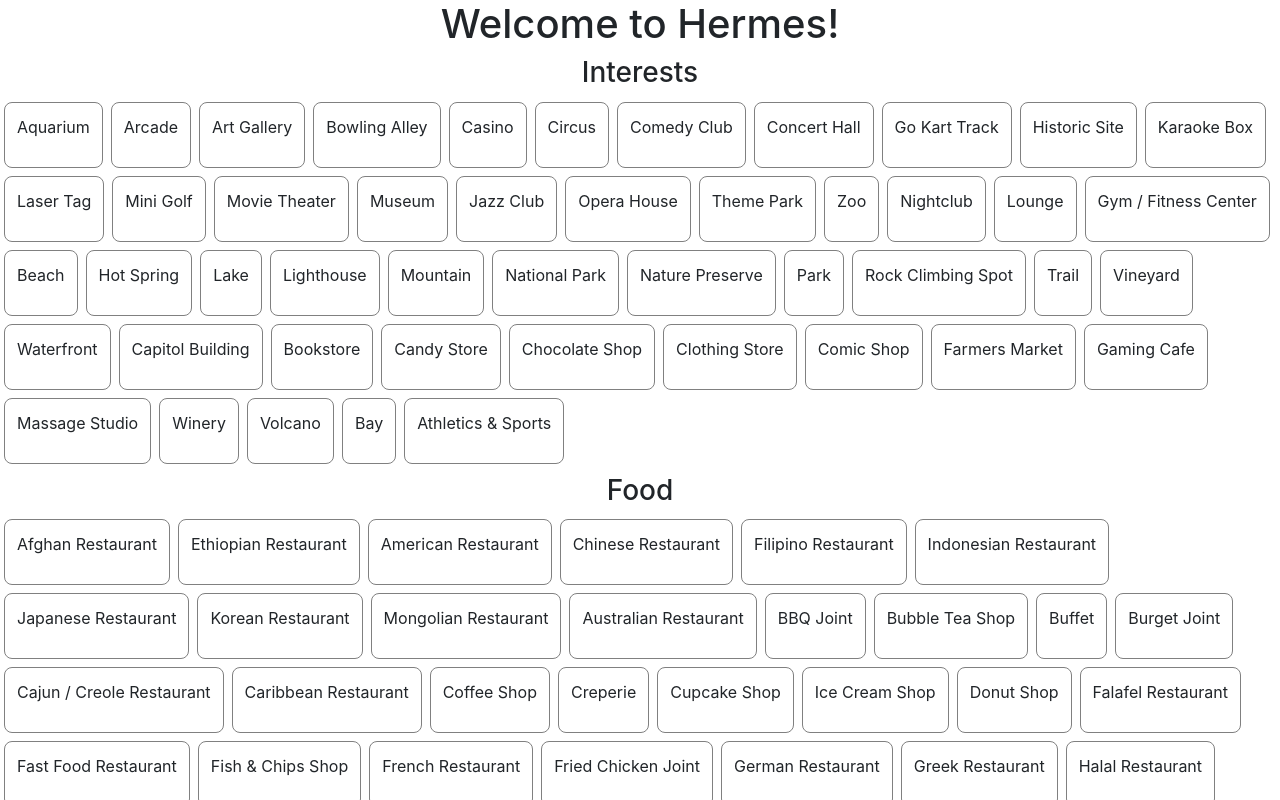
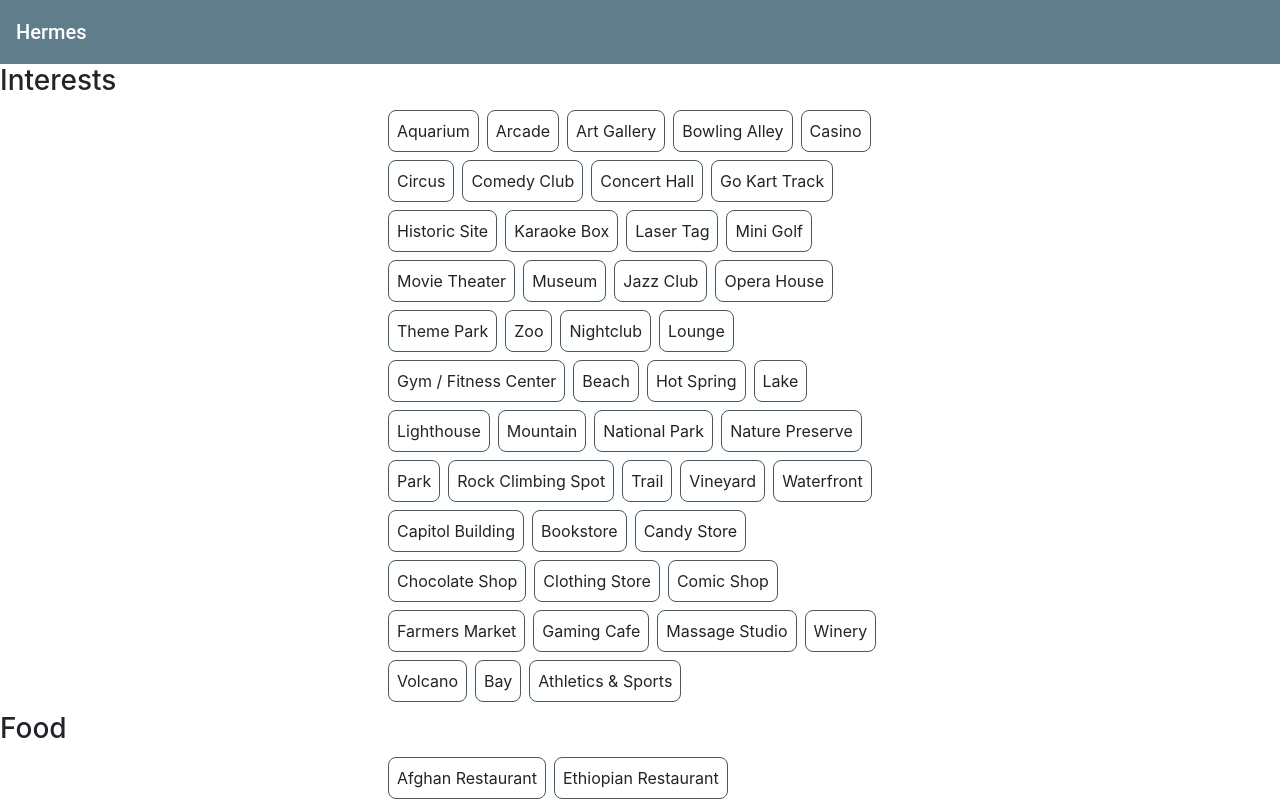
Before and after one commit to shreyajn/Hermes, an Angular app: page / in a window 1280 px wide. Shown: the top 800 px of the page. Built offline with nearby package versions, Linux system fonts and the light colour scheme.

Commit message:
better ui

```diff
--- a/package.json
+++ b/package.json
@@ -11,12 +11,14 @@
   },
   "private": true,
   "dependencies": {
-    "@angular/animations": "^6.0.3",
+    "@angular/animations": "^6.0.9",
+    "@angular/cdk": "^6.4.0",
     "@angular/common": "^6.0.3",
     "@angular/compiler": "^6.0.3",
     "@angular/core": "^6.0.3",
     "@angular/forms": "^6.0.3",
     "@angular/http": "^6.0.3",
+    "@angular/material": "^6.4.0",
     "@angular/platform-browser": "^6.0.3",
     "@angular/platform-browser-dynamic": "^6.0.3",
     "@angular/router": "^6.0.3",
--- a/src/app/app.component.html
+++ b/src/app/app.component.html
@@ -1,7 +1,10 @@
 <!--The content below is only a placeholder and can be replaced.-->
 <div style="text-align:center">
-  <h1>
-    Welcome to {{ title }}!
-  </h1>
+
+
+<mat-toolbar color="primary" style="background-color:#607D8B;">
+  <span>Hermes</span>
+</mat-toolbar>
+
   <app-interests-page></app-interests-page>
 </div>
--- a/src/app/app.module.ts
+++ b/src/app/app.module.ts
@@ -4,6 +4,8 @@
 
 import { AppComponent } from './app.component';
 import { InterestsPageComponent } from './interests-page/interests-page.component';
+import {MatToolbarModule} from '@angular/material/toolbar';
+
 
 @NgModule({
   declarations: [
@@ -12,7 +14,8 @@
   ],
   imports: [
     BrowserModule,
-    FormsModule
+    FormsModule,
+    MatToolbarModule
   ],
   providers: [],
   bootstrap: [AppComponent]
--- a/src/app/interests-page/interests-page.component.css
+++ b/src/app/interests-page/interests-page.component.css
@@ -7,7 +7,8 @@
 }
 
 .select {
-	border:1px solid grey;
+	border:1px solid;
+	border-color: #455A64;
 	display: inline-block;
 	padding: 8px;
 	margin: 4px;
@@ -16,6 +17,6 @@
 }
 
 .select.active {
-	background-color:#123456 !important;
+	background-color:#FFC107 !important;
 	color: white;
 }
--- a/src/app/interests-page/interests-page.component.html
+++ b/src/app/interests-page/interests-page.component.html
@@ -2,15 +2,15 @@
   <link rel="stylesheet" href="https://stackpath.bootstrapcdn.com/bootstrap/4.1.2/css/bootstrap.min.css"  crossorigin="anonymous">
 </head>
 
-<h3> Interests</h3>
-<div >
-	<div class="select" *ngFor="let interest of interests; let i = index" (click)="onClick(i)" [class.active]="this.arr[i] == true"> <p> {{ interest }} </p>
+<h3 style="float: left;"> Interests</h3>
+<div style="margin-left: 384px; margin-right: 384px;">
+	<div class="select" *ngFor="let interest of interests; let i = index" (click)="onClick(i)" [class.active]="this.arr[i] == true"> {{ interest }}
 	</div>
 </div>
-<h3> Food </h3>
-<div>
-	<div class="select" *ngFor="let food of foods; let i = index" (click)="onClick2(i)" [class.active]="this.arr2[i] == true"> <p>
-	{{ food }} </p>
+<h3 style="float: left;"> Food </h3>
+<div style="margin-left: 384px; margin-right: 384px;">
+	<div class="select" *ngFor="let food of foods; let i = index" (click)="onClick2(i)" [class.active]="this.arr2[i] == true">
+	{{ food }}
 	</div>
 </div>
 
--- a/src/styles.css
+++ b/src/styles.css
@@ -1 +1,2 @@
 /* You can add global styles to this file, and also import other style files */
+@import '~@angular/material/prebuilt-themes/deeppurple-amber.css';
```
Also changed, not shown: 1 other file (tests, documents, lock files or other folders).
